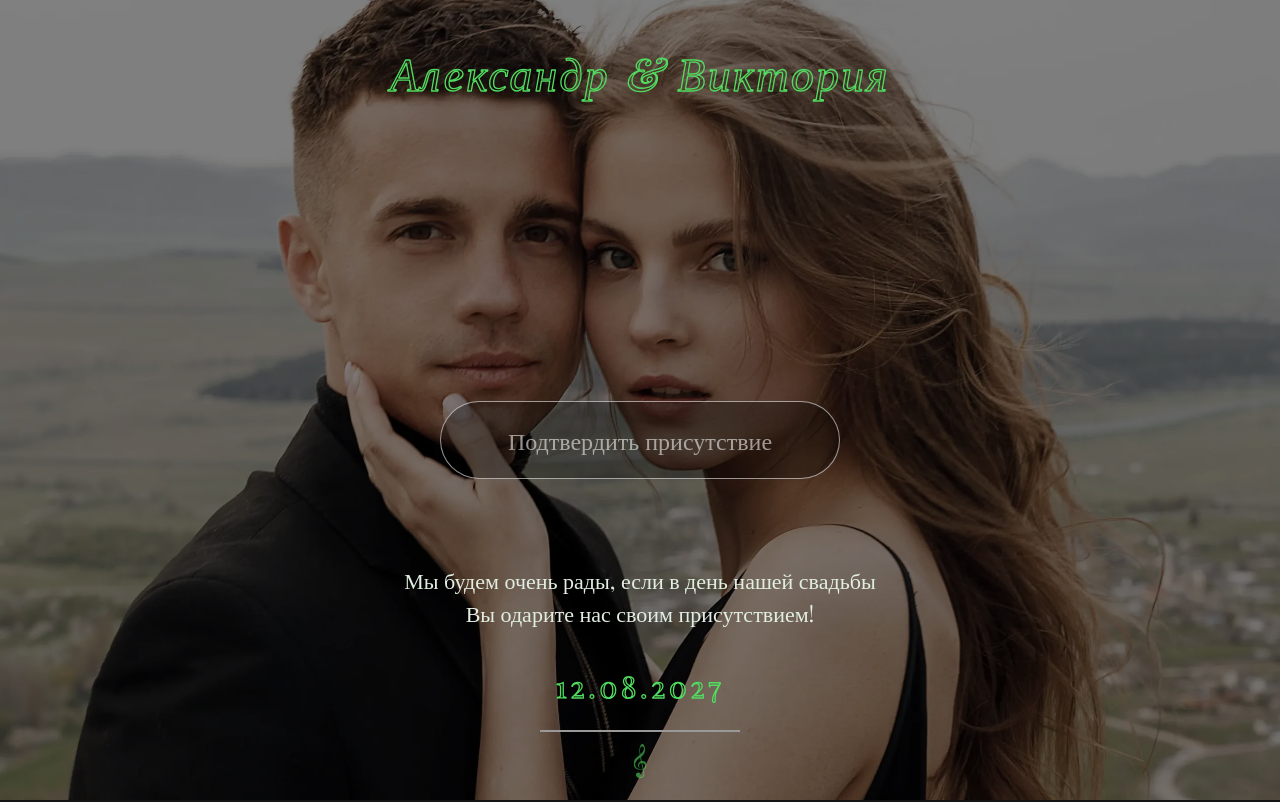
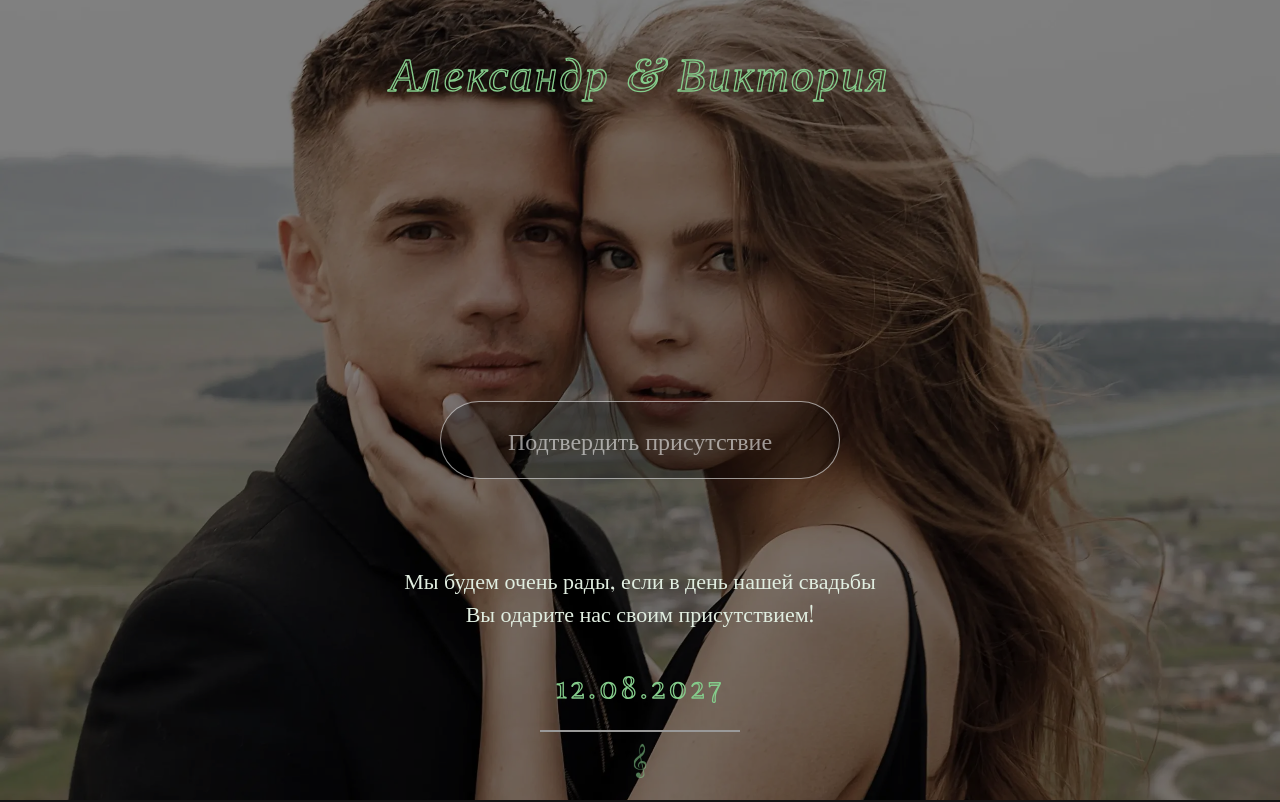
Before and after one commit to Lucem-afferens/wtd-coloring, a website built with Vite: page index.html in a window 1280 px wide. Shown: the top 802 px of the page. Built offline with nearby package versions, Linux system fonts and the light colour scheme.

Commit message:
changed level green for main text

```diff
--- a/index.html
+++ b/index.html
@@ -52,7 +52,7 @@
             <svg viewBox="0 0 500 100" width="100%" height="100" xmlns="http://www.w3.org/2000/svg">
               <text x="50%" y="50%" text-anchor="middle" dominant-baseline="middle"
                     font-family="Marck Script" width="100%"
-                    fill="none" stroke="#50dc5e" stroke-width="2">
+                    fill="none" stroke="#84cc8b" stroke-width="2">
                 Александр & Виктория
               </text>
             </svg>
@@ -66,7 +66,7 @@
                     <svg viewBox="0 0 500 100" width="100%" height="100" xmlns="http://www.w3.org/2000/svg">
                         <text x="50%" y="50%" text-anchor="middle" dominant-baseline="middle"
                               font-family="Marck Script" width="100%"
-                              fill="none" stroke="#50dc5e" stroke-width="1">
+                              fill="none" stroke="#84cc8b" stroke-width="1">
                               12.08.2027
                         </text>
                     </svg>
@@ -74,10 +74,10 @@
                 <div class="devider devider_main"></div>
                 <div class="audio-btn" id="playStopIcon">
                     <div class="audio-btn__play" id="play">
-                        <img src="public/img/music-key-green-light.svg" alt="play">
+                        <img src="public/img/music-key-green-middle.svg" alt="play">
                     </div>
                     <div class="audio-btn__stop btn-hidden" id="stop">
-                        <img src="public/img/music-key-green-light.svg" alt="play">
+                        <img src="public/img/music-key-green-middle.svg" alt="play">
                     </div>
                 </div>
             </div>
```
Also changed, not shown: public/img/music-key-green-middle.svg (added).
